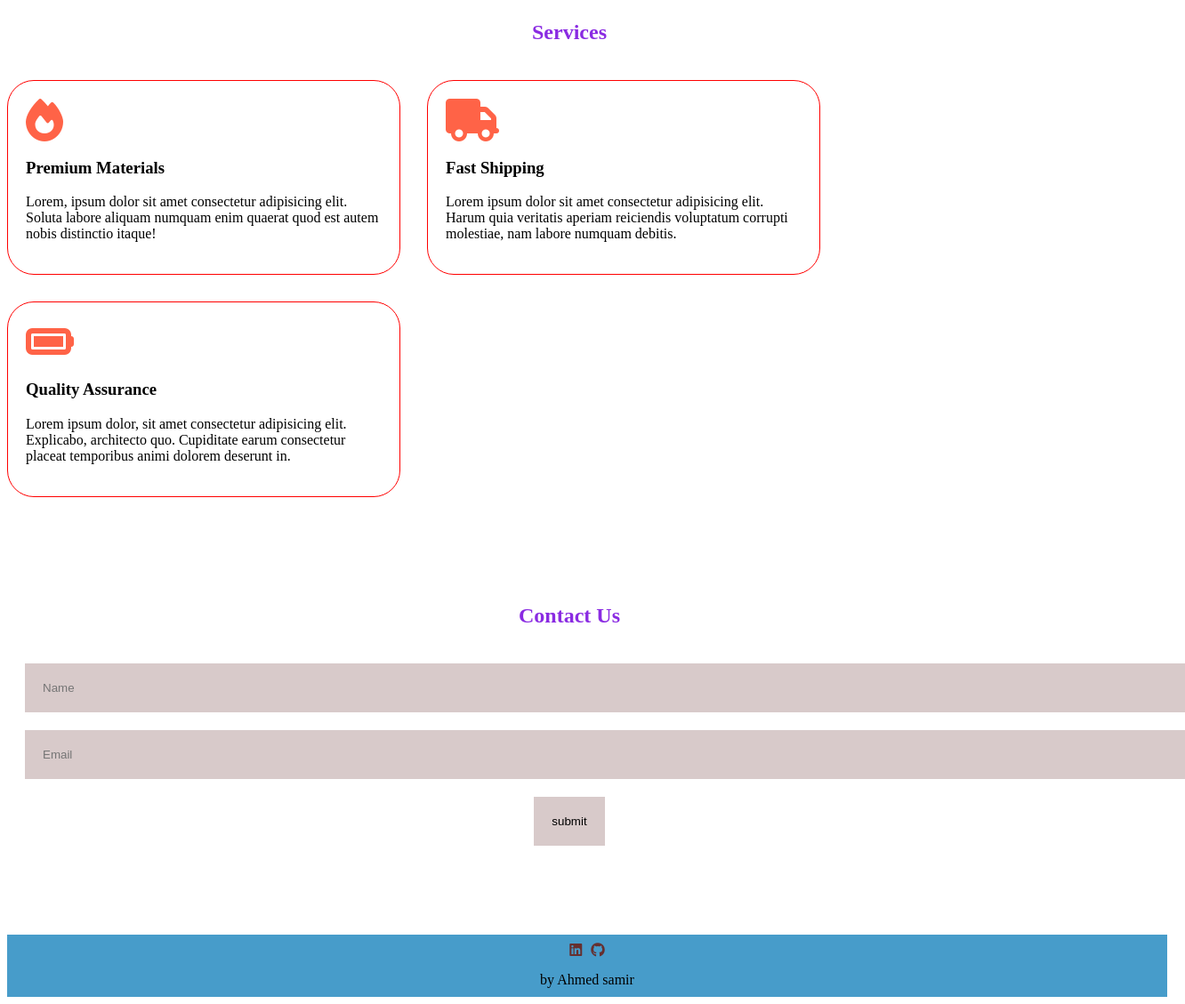
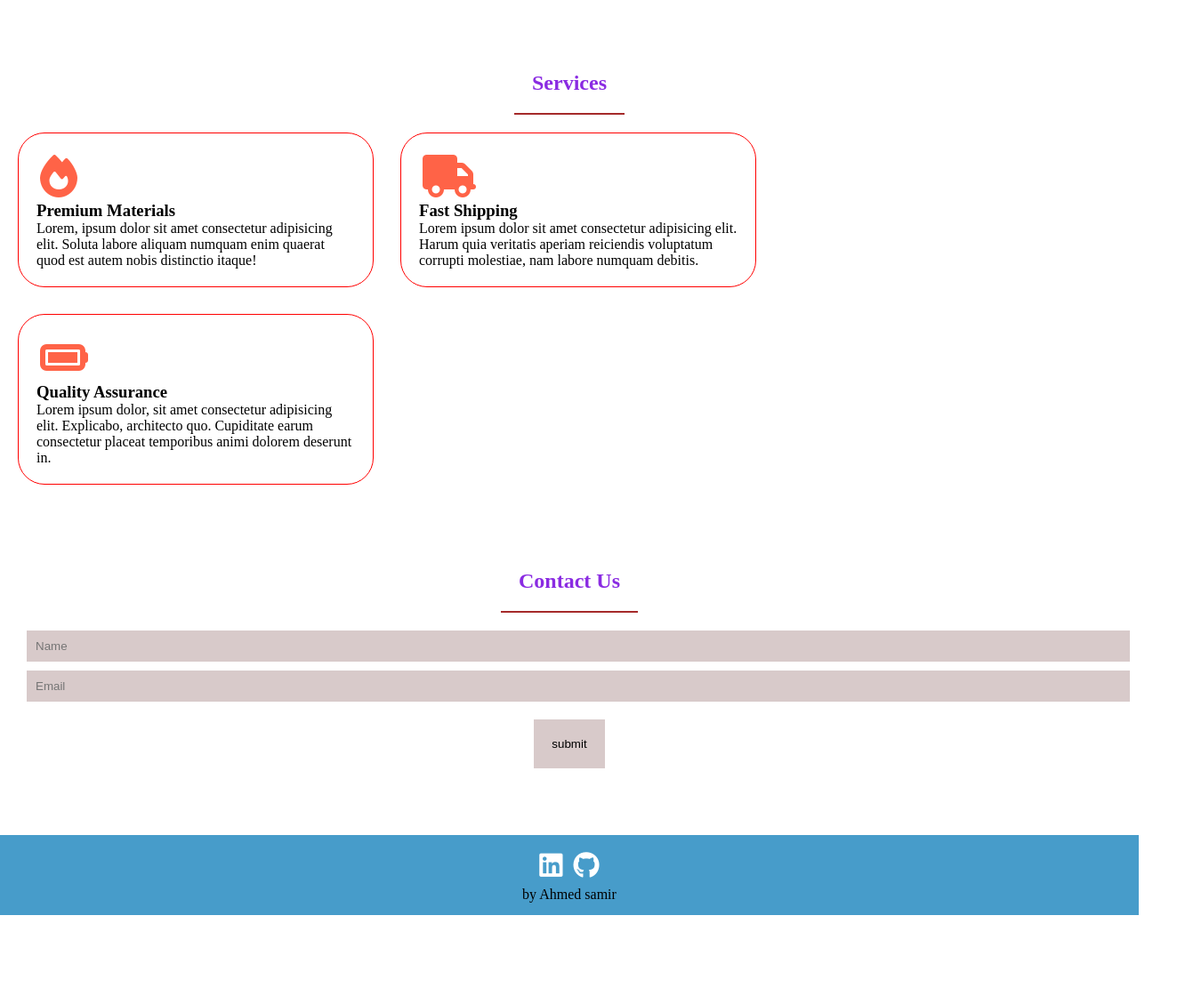
Before and after one commit to ahmedsamir45/product-landing-page, a plain HTML site: page index.html in a window 1280 px wide. Shown: the part 1076-2205 px from the top of the page at 89% size, 1332 px wide, since content can reach past the window. After the commit the page ends 2105 px from the top, so only its background shows below. Drawn offline with Linux system fonts and the light colour scheme.

Commit message:
upload files

```diff
--- a/index.html
+++ b/index.html
@@ -8,6 +8,7 @@
     <title>space products</title>
 </head>
 <body>
+    <!-- start navbar  -->
     <header id="header">
 
         <nav id="nav-bar">
@@ -19,9 +20,10 @@
             </ul>
         </nav>
     </header>
+    <!-- end navbar  -->
     <video src="" id="video"></video>
-
-    <h2 id="products">products</h2>
+<div class="container">
+    <h2 id="products" class="heading">products</h2>
     <div class="products" >
         <div class="product" >
             <img src="https://m.media-amazon.com/images/I/71kuH0LjUzL._AC_UY327_FMwebp_QL65_.jpg" alt="">
@@ -33,11 +35,7 @@
             <h3 class="name">Moto G Stylus</h3>
             <span class="price">$64</span>
         </div>
-        <div class="product">
-            <img src="https://m.media-amazon.com/images/I/71yY8CDrnxL._AC_UY327_FMwebp_QL65_.jpg" alt="">
-            <h3 class="name">AT&T EL51203</h3>
-            <span class="price">$43</span>
-        </div>
+
         <div class="product">
             <img src="https://m.media-amazon.com/images/I/71qTCCobajL._AC_UY327_FMwebp_QL65_.jpg" alt="">
             <h3 class="name">UMIDIGI A13S</h3>
@@ -54,7 +52,7 @@
             <span class="price">$123</span>
         </div>
     </div>
-    <h2 id="services">Services</h2>
+    <h2 id="services" class="heading">Services</h2>
     <div class="services" >
         <div class="srv">
             <i class="fa fa-3x fa-fire"></i>
@@ -72,14 +70,21 @@
             <p>Lorem ipsum dolor, sit amet consectetur adipisicing elit. Explicabo, architecto quo. Cupiditate earum consectetur placeat temporibus animi dolorem deserunt in.</p>
         </div>
     </div>
-    <h2 id="contact">Contact Us</h2>
+    <h2 id="contact" class="heading">Contact Us</h2>
     <div class="contact" >
-        <form action="">
+
             <input type="text" placeholder="Name">
             <input type="email" name="" id="" placeholder="Email">
             <input type="submit" value="submit" id="submit">
-        </form>
+
     </div>
-    <footer><span><a href="linkedin.com/in/ahmed-samir-917ba22a5"><i class="fa-brands fa-linkedin"></i></a><a href="https://github.com/ahmedsamir45"><i class="fa-brands fa-github"></i></a></span><span>by Ahmed samir</span></footer>
+</div>
+    <footer>
+        <div>
+            <a href="linkedin.com/in/ahmed-samir-917ba22a5"><i class="fa-brands fa-linkedin"></i></a>
+            <a href="https://github.com/ahmedsamir45"><i class="fa-brands fa-github"></i></a>
+        </div>
+        <span>by Ahmed samir</span>
+    </footer>
 </body>
 </html>
--- a/styles.css
+++ b/styles.css
@@ -1,15 +1,40 @@
+/* start global  */
+*{
+    padding: 0;
+    margin: 0;
+    box-sizing: border-box;
+}
+html{
+    scroll-behavior: smooth;
+    transition: 2s;
+}
+.container{
+    margin-top:100px;
+    padding: 0 20px;
+}
+video{
+    display: none;
+}
 ul{
     list-style: none;
 }
 
-video{
-    display: none;
-}
+
 a{
     text-decoration: none;
+    color: rgb(102, 47, 47);
+    transition: 1s;
+}
+a:hover{
+    color: rgb(240, 164, 72);
 }
 
+.container > div{
+    margin-bottom:75px ;
+}
+/* end global */
 
+/* start navbar  */
 #nav-bar{
     position: fixed;
     top: 0;
@@ -29,9 +54,8 @@ ul{
     gap: 20px;
     padding: 10px;
 }
-a{
-    color: rgb(102, 47, 47);
-}
+/* end navbar  */
+
 .products{
     display: flex;
     flex-wrap: wrap;
@@ -41,15 +65,18 @@ a{
     margin-top:20px ;
     flex-direction:row;
 }
-h2{
+.heading{
     display: block;
     color: blueviolet;
     padding: 20px;
     margin: 20px auto;
     width: fit-content;
-
-
-
+    border-bottom: brown 2px solid;
+    transition: 100ms;
+}
+.heading:hover{
+    border: brown 2px solid ;
+    background-color: wheat;
 }
 .products .product{
     border: red 1px solid;
@@ -77,10 +104,9 @@ h2{
     height: 250px;
 }
 
-body > div{
-    margin-bottom:100px ;
-}
 
+
+/* strat services */
 .services{
     display: flex;
     flex-wrap: wrap;
@@ -92,31 +118,67 @@ body > div{
     padding: 20px;
     border-radius: 30px;
 }
+.srv i{
+    color: tomato;
+}
+/* end services */
 
+/* start contact */
 input[type="text"],input[type="email"]{
     display: block;
     width: 100%;
-    margin: 20px;
+    padding: 10px;
+    margin: 10px;
+    background-color: rgb(216, 202, 202);
+    outline: none;
+    border: none;
+}
+
+#submit{
+    display: block;
+    width: fit-content;
+    margin: 20px auto;
+    transition:200ms;
     padding: 20px;
     background-color: rgb(216, 202, 202);
     outline: none;
     border: none;
-    min-width: 250px;
+}
+#submit:hover{
+    background-color: rgb(9, 129, 129);
+    color: wheat;
+}
+/* end contact */
 
-}
-#submit{
-    display: block;
-    width: fit-content;
-    margin: 20px auto;
-    background-color: aqua;
 
-    padding: 20px;
-    background-color: rgb(216, 202, 202);
-    outline: none;
-    border: none;
-
+/* start footer  */
+footer{
+    width: 100%;
+    background-color: rgb(71, 156, 202);
+    padding: 10px;
 }
 
+i{
+    font-size: 30px;
+    color:white;
+    transition: 1s;
+    margin: 4px;
+}
+footer div{
+    margin: 5px auto;
+    width: fit-content;
+}
+footer i:hover {
+    color: rgb(240, 164, 72);
+}
+footer span{
+    display:block;
+    width: fit-content;
+    margin: 4px auto;
+}
+/* end footer  */
+
+/* start media query for all */
 @media (max-width:720px) {
     .products,.services{
         display: flex;
@@ -127,33 +189,8 @@ input[type="text"],input[type="email"]{
     .srv{
         width: 250px;
     }
-    input[type="text"],input[type="email"]{
-        width: fit-content;
-    }
-    #nav-bar{
-        width:fit-content;
+    header li{
+        font-size: small;
     }
 }
-footer{
-    width: 100%;
-
-    background-color: rgb(71, 156, 202);
-
-    padding:20px;
-    height: 30px;
-    display: flex;
-    justify-content: center;
-    align-items: center;
-    flex-direction: column;
-    gap: 15px;
-    margin-left: 0;
-}
-
-footer span{
-    display: flex;
-    gap: 10px;
-}
-
-.srv i{
-    color: tomato;
-}
+/* end media query for all */
```
